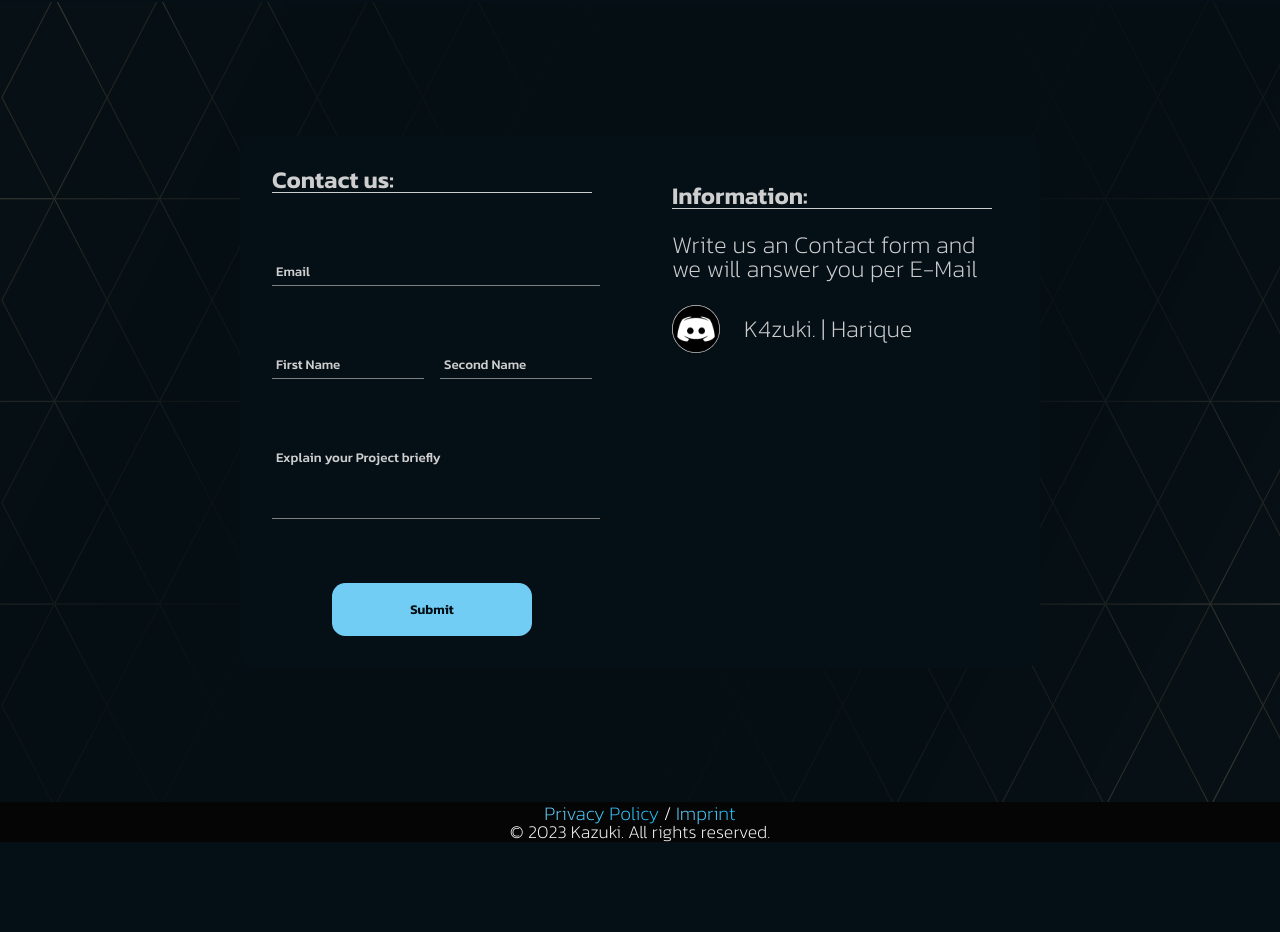
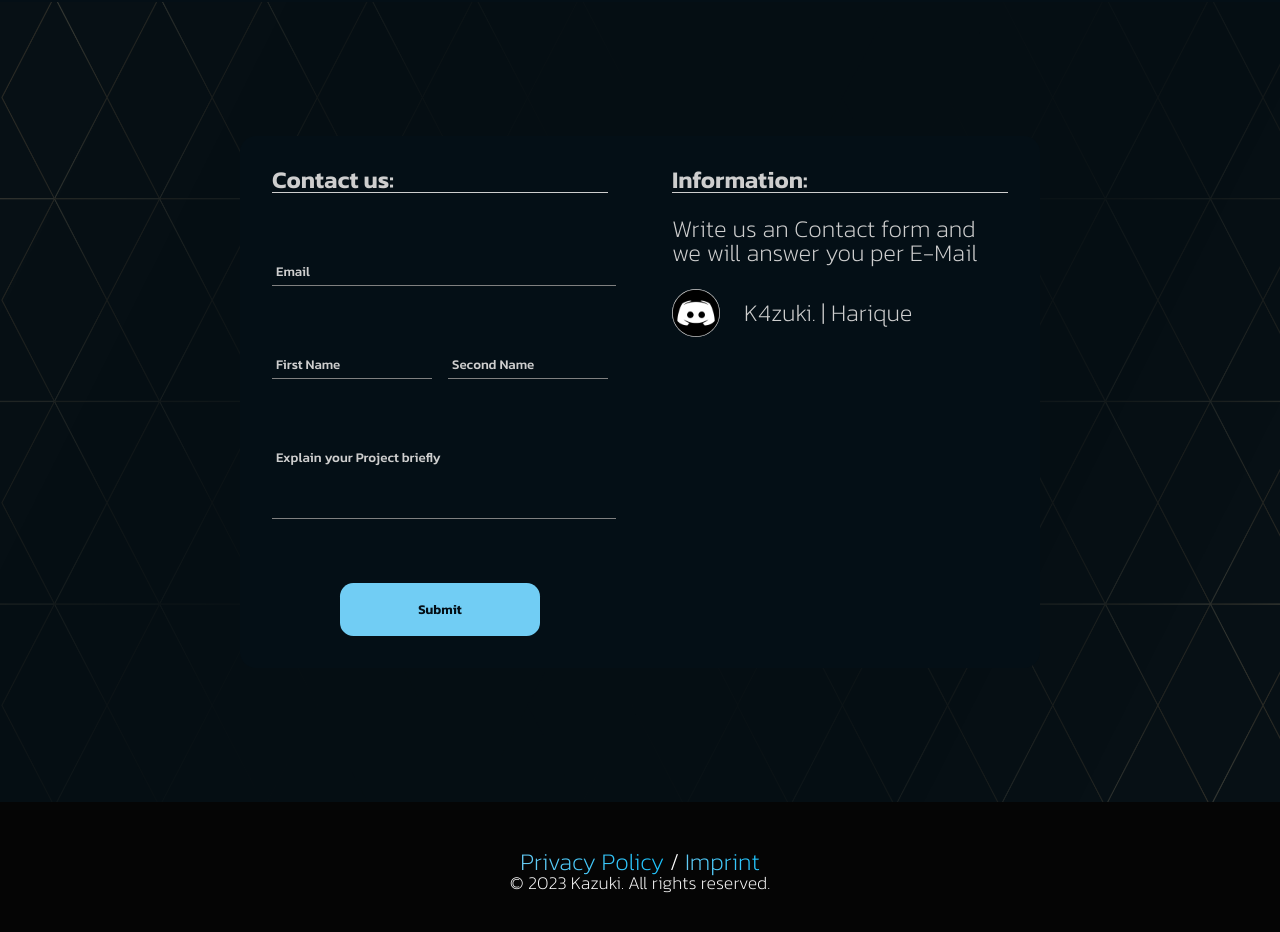
Before and after one commit to K4zuki-dev/K4zuki-dev.github.io, a Next.js app: page / in a window 1280 px wide. Shown: the part 1536-2468 px from the top of the page. Before the commit the page ends 2381 px from the top, so only its background shows below. Built offline with nearby package versions, Linux system fonts and the light colour scheme; no server answers; the database is empty.

Commit message:
Fixed merging conflicts

```diff
--- a/src/Components/Contact/Contact.module.css
+++ b/src/Components/Contact/Contact.module.css
@@ -34,7 +34,6 @@
 }
 
 .contact_form {
-  padding: var(--padding-y) 0;
 
   gap: 2em;
   display: -webkit-flex;
@@ -59,6 +58,8 @@
 }
 
 .form_wrapper {
+  padding: 2rem;
+
   width: 100%;
   max-height: 100%;
   display: -webkit-flex;
@@ -71,20 +72,20 @@
   -webkit-flex-direction: column;
   flex-direction: column;
   position: relative;
-  padding: 2em;
   background-color: var(--clr-background);
 }
 
 .contact_information {
+  padding: 2rem;
+
   width: 100%;
   max-height: 100%;
-  padding: 2em;
   display: -webkit-flex;
   display: flex;
   -webkit-flex-direction: column;
   flex-direction: column;
   -webkit-align-items: baseline;
-  align-items: baseline;
+  align-items: flex-start;
   gap: 1em;
   background-color: var(--clr-background);
   font-size: var(--text-size);
@@ -193,7 +194,6 @@
     -webkit-align-items: center;
     align-items: center;
     height: fit-content;
-    padding: 2em;
     border-radius: 2em;
     overflow: hidden;
   }
--- a/src/Components/Contact/Contact.tsx
+++ b/src/Components/Contact/Contact.tsx
@@ -23,6 +23,18 @@ export default function Contact() {
         </div>
 
     )
+}
+
+const inputVariants: Variants = {
+    show: {
+        borderBottom: "1px solid gray",
+        transition: {
+            duration: .5,
+        }
+    },
+    hidden: {
+        borderBottom: "1px solid red"
+    }
 }
 
 function Form() {
@@ -275,7 +287,7 @@ function Form() {
     )
 }
 
-function Input({children, title, required}: contactForm) {
+function Input({children, title}: contactForm) {
 
     return (
     <div className={styles.input_wrapper}>
--- a/src/Components/Footer/Footer.module.css
+++ b/src/Components/Footer/Footer.module.css
@@ -1,9 +1,10 @@
 .footer {
   background-color: var(--clr-accent3);
   color: var(--clr-text-alt-2);
-  padding: 0.1rem;
+  padding: 3rem;
   text-align: center;
-  font-size: 1.2rem;
+  font-size: var(--text-size);
+  font-weight: 200;
 }
 
 .footer_link {
--- a/src/app/globals.css
+++ b/src/app/globals.css
@@ -111,6 +111,10 @@ body {
   background-color: var(--clr-background);
 }
 
+main {
+  height: 100%;
+}
+
 body,
 html {
   position: relative;
```
Also changed, not shown: src/Components/Footer/Footer.tsx (line endings or trailing spaces).
